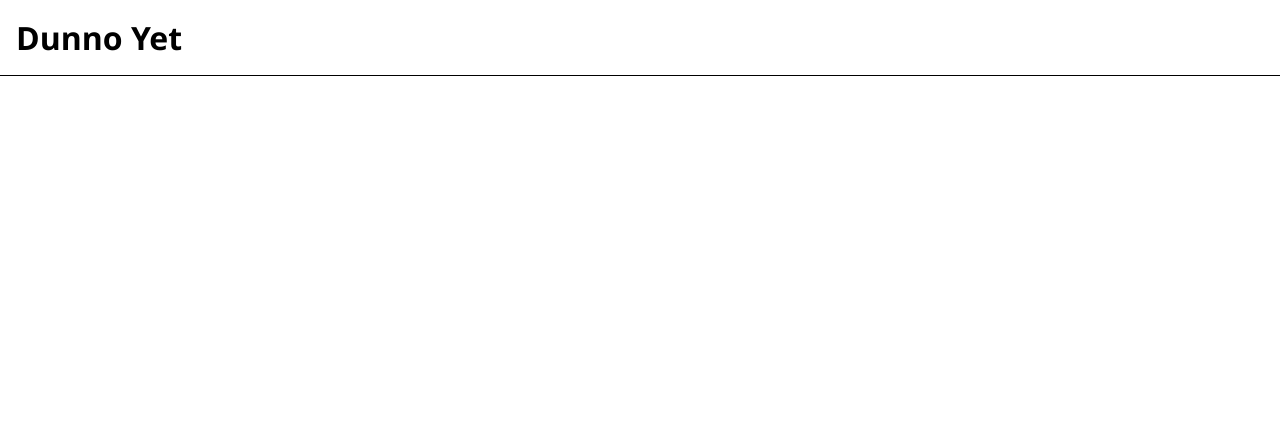
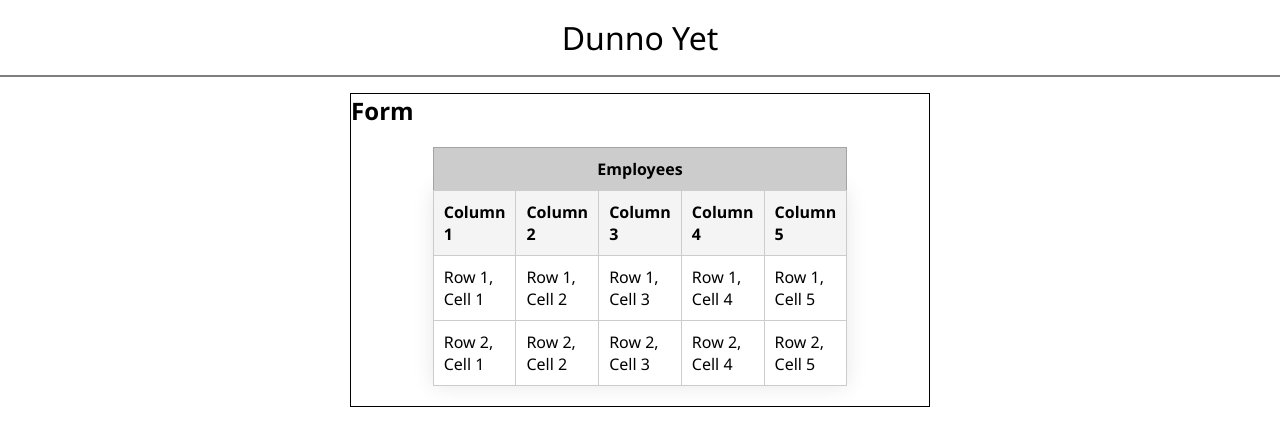
Before and after one commit to odinellefsen/webskipanir_setur_2024, a plain HTML site: page required_assignment_1/html/index.html in a window 1280 px wide. Drawn offline with Linux system fonts and the light colour scheme.

Commit message:
added some html and css

```diff
--- a/required_assignment_1/css/index.css
+++ b/required_assignment_1/css/index.css
@@ -5,12 +5,59 @@
 }
 
 body {
-    font-family:'Segoe UI', Tahoma, Geneva, Verdana, sans-serif;
     display: flex;
     flex-direction: column;
+    font-family:'Segoe UI', Tahoma, Geneva, Verdana, sans-serif;
+    height: 100vh;
 }
 
 header {
-    border-bottom: 1px solid black;
-    padding: 1em;
+    display: flex;
+    justify-content: center;
+    border-bottom: 2px solid rgba(0, 0, 0, .5);
+    padding: 1rem;
 }
+
+h1 {
+    font-size: 2em;
+    font-weight: normal;
+}
+
+.main-content {
+    display: flex;
+    flex-direction: column;
+    padding: 1rem;
+    align-items: center;
+    height: 100%;
+}
+
+table {
+    width: 50%;
+    margin: 20px auto;
+    border-collapse: collapse;
+    box-shadow: 0 0 20px rgba(0,0,0,0.1);
+}
+
+th, td {
+    padding: 10px;
+    border: 1px solid #ccc;
+    text-align: left;
+    font-size: 16px;
+}
+
+th {
+    background-color: #f4f4f4;
+}
+
+tr:hover {
+    background-color: #f9f9f9;
+}
+
+caption {
+    font-weight: bolder;
+    padding: 10px;
+    background-color: #ccc;
+    border-top: 1px solid rgba(0, 0, 0, .2);
+    border-left: 1px solid rgba(0, 0, 0, .2);
+    border-right: 1px solid rgba(0, 0, 0, .2);
+}
--- a/required_assignment_1/html/index.html
+++ b/required_assignment_1/html/index.html
@@ -10,5 +10,35 @@
         <header>
             <h1>Dunno Yet</h1>
         </header>
+        <div class="main-content">
+            <div style="border: 1px solid black;">
+                <h2>Form</h2>
+                <table>
+                    <caption>Employees</caption>
+                    <tr>
+                      <th>Column 1</th>
+                      <th>Column 2</th>
+                      <th>Column 3</th>
+                      <th>Column 4</th>
+                      <th>Column 5</th>
+                    </tr>
+                    <tr>
+                      <td>Row 1, Cell 1</td>
+                      <td>Row 1, Cell 2</td>
+                      <td>Row 1, Cell 3</td>
+                      <td>Row 1, Cell 4</td>
+                      <td>Row 1, Cell 5</td>
+                    </tr>
+                    <tr>
+                      <td>Row 2, Cell 1</td>
+                      <td>Row 2, Cell 2</td>
+                      <td>Row 2, Cell 3</td>
+                      <td>Row 2, Cell 4</td>
+                      <td>Row 2, Cell 5</td>
+                    </tr>
+                  </table>
+            </div>
+
+        </div>
     </body>
 </html>
```
